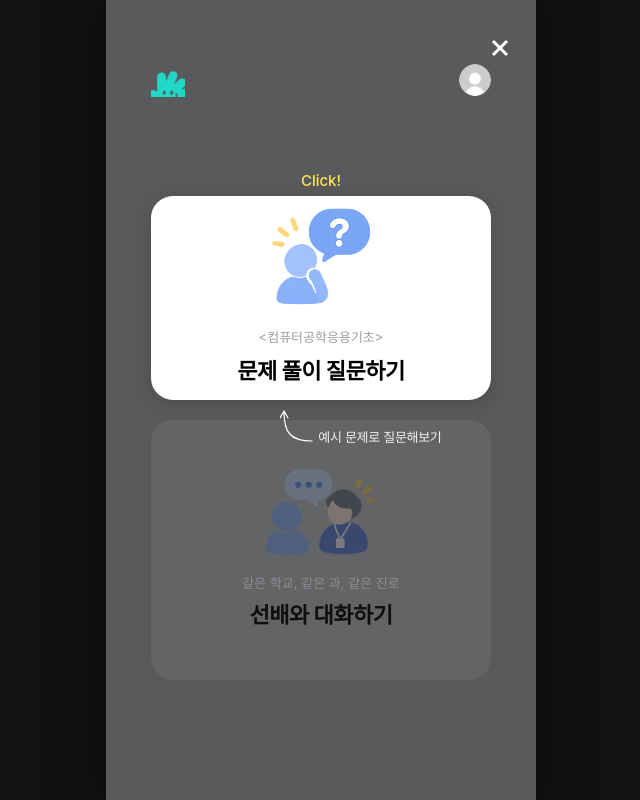
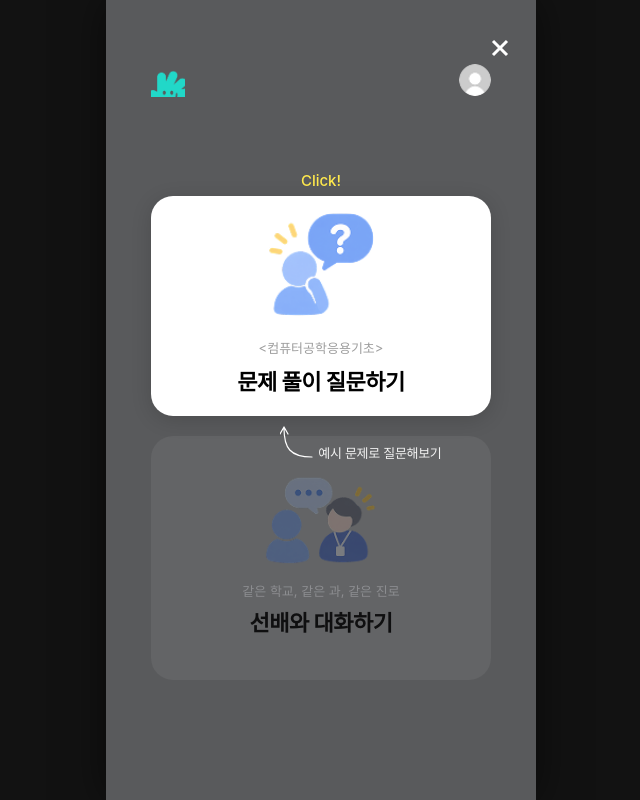
Before and after one commit to HelloMyMeSSU/hellomyme_ssu_front, a Next.js app: page / in a window 1280 px wide. Shown: the whole page, without its empty margins (319-959 px from the left). Built offline with nearby package versions, Linux system fonts and the light colour scheme; a web font is replaced by a local one.

Commit message:
card update

```diff
--- a/src/app/page.tsx
+++ b/src/app/page.tsx
@@ -409,7 +409,7 @@ const styles: { [key: string]: React.CSSProperties } = {
     minHeight: 0,
     display: 'flex',
     flexDirection: 'column',
-    padding: `clamp(60px, 9dvh, 90px) ${SIDE} clamp(90px, 15dvh, 150px)`,
+    padding: `clamp(32px, 9dvh, 90px) ${SIDE} clamp(60px, 15dvh, 150px)`,
   },
   cardQuestionWrap: { position: 'relative', flex: 1, minHeight: 0, display: 'flex' },
   cardQuestion: {
@@ -417,7 +417,7 @@ const styles: { [key: string]: React.CSSProperties } = {
     minHeight: 0,
     backgroundColor: '#FFFFFF',
     borderRadius: 22,
-    padding: '28px 20px',
+    padding: 'clamp(12px, 3%, 24px) 20px',
     boxSizing: 'border-box',
     display: 'flex',
     flexDirection: 'column',
@@ -426,7 +426,6 @@ const styles: { [key: string]: React.CSSProperties } = {
     textAlign: 'center',
     boxShadow: '0 4px 20px rgba(0, 0, 0, 0.15)',
     cursor: 'pointer',
-    overflow: 'hidden',
   },
   questionIllust: { height: 'clamp(90px, 13dvh, 110px)', width: 'auto', marginBottom: 22 },
   subTag: { fontSize: 13, color: '#9E9E9E', marginBottom: 8 },
@@ -451,13 +450,12 @@ const styles: { [key: string]: React.CSSProperties } = {
     marginTop: 20,
     borderRadius: 22,
     backgroundColor: 'rgba(255, 255, 255, 0.06)',
-    padding: '28px 20px',
+    padding: 'clamp(12px, 3%, 24px) 20px',
     boxSizing: 'border-box',
     display: 'flex',
     flexDirection: 'column',
     alignItems: 'center',
     justifyContent: 'center',
-    overflow: 'hidden',
   },
   chatIllust: { height: 'clamp(80px, 11dvh, 100px)', width: 'auto', marginBottom: 18, filter: 'brightness(0.55)' },
   chatSubtext: { fontSize: 13, color: '#8C8D90', marginBottom: 6 },
```
